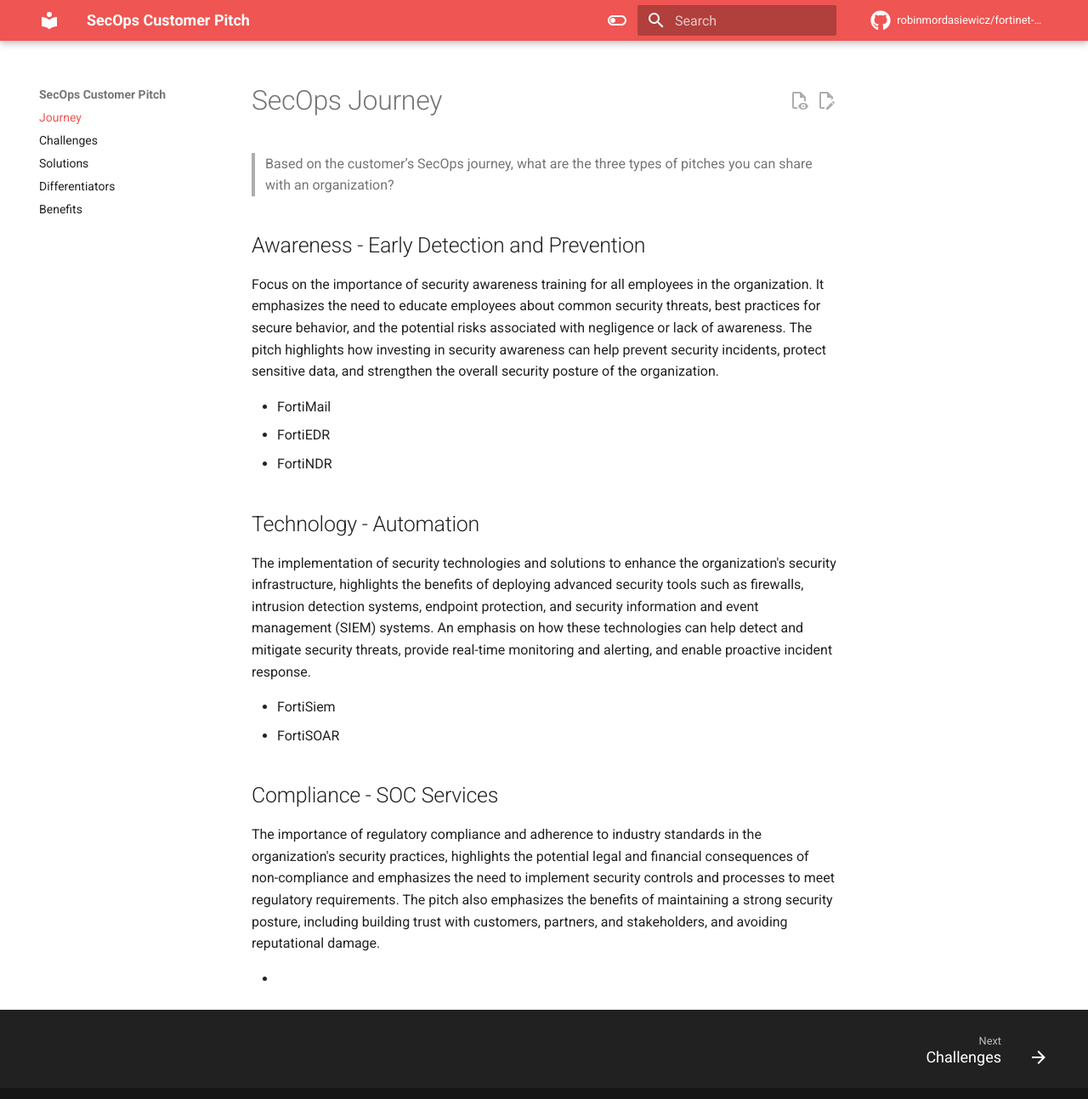
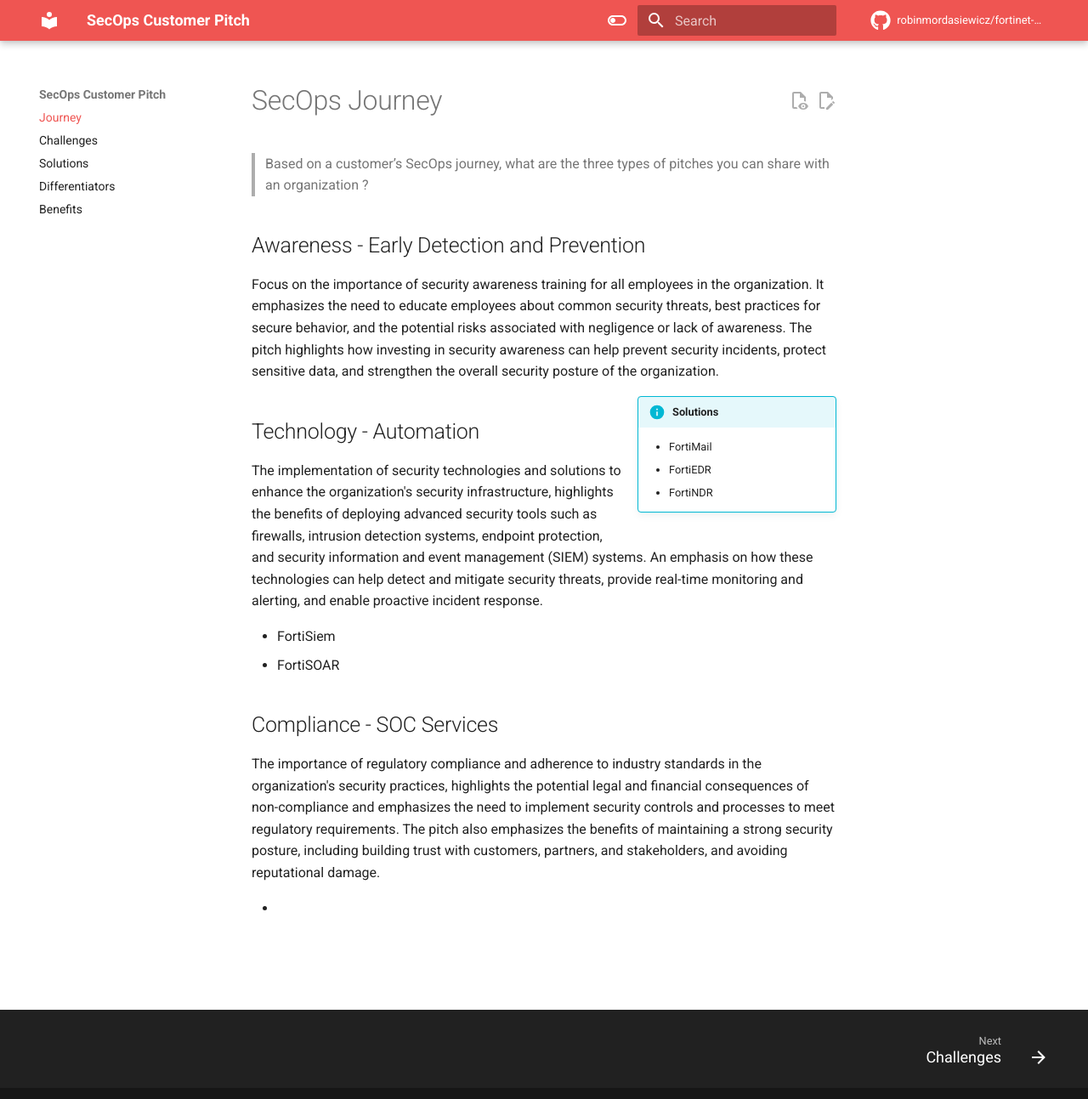
Before and after one commit to robinmordasiewicz/fortinet-secops-customer-simulation, an MkDocs documentation site: the page built from docs/one.md, in a window 1280 px wide and 1304 px high. Shown: the top 1293 px of the window at 85% size. Built offline with MkDocs 1.6.1 and Material for MkDocs 9.7.7, drawn with Linux system fonts in a browser that asks for light colours; comment, search, counter and statistics services are not loaded; the version menu is left out.

Commit message:
docs(one.md): update the list of three types of pitches in the Awareness section to use a bullet point format for better readability and clarity

```diff
--- a/docs/one.md
+++ b/docs/one.md
@@ -1,14 +1,16 @@
 # SecOps Journey
 
-> Based on the customer’s SecOps journey, what are the three types of pitches you can share with an organization?
+> Based on a customer’s SecOps journey, what are the three types of pitches you can share with an organization ?
 
 ## Awareness - Early Detection and Prevention
 
 Focus on the importance of security awareness training for all employees in the organization. It emphasizes the need to educate employees about common security threats, best practices for secure behavior, and the potential risks associated with negligence or lack of awareness. The pitch highlights how investing in security awareness can help prevent security incidents, protect sensitive data, and strengthen the overall security posture of the organization.
 
-- FortiMail
-- FortiEDR
-- FortiNDR
+!!! info inline end "Solutions"
+
+    - FortiMail
+    - FortiEDR
+    - FortiNDR
 
 ## Technology - Automation
 
```
